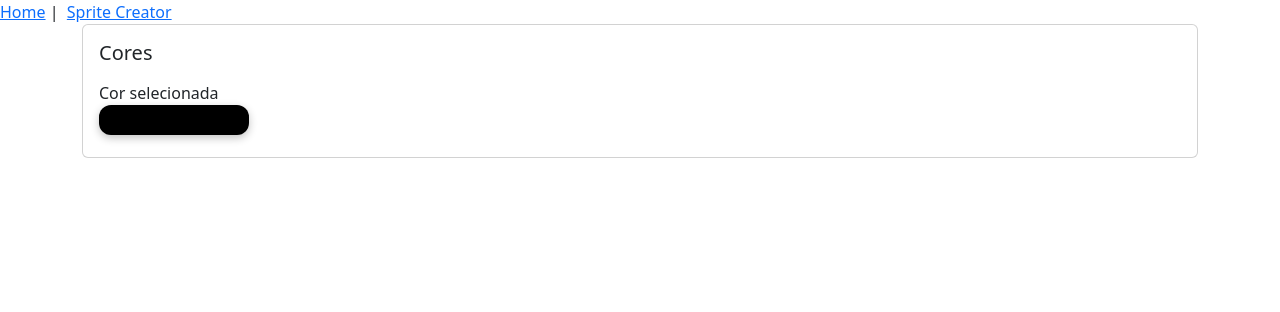
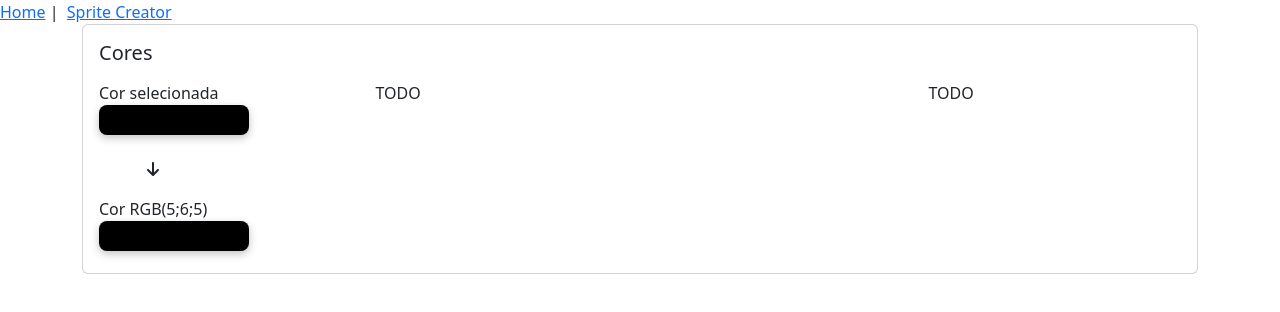
Before and after one commit to MatheusAlvesA/cleytin-page, a Vue app: page /sprite-creator in a window 1280 px wide. Shown: the top 312 px of the page. Built offline with nearby package versions, Linux system fonts and the light colour scheme.

Commit message:
Finaliza protótipo do seletor de cores

```diff
--- a/package.json
+++ b/package.json
@@ -10,6 +10,11 @@
     "format": "prettier --write src/"
   },
   "dependencies": {
+    "@fortawesome/fontawesome-svg-core": "^6.4.0",
+    "@fortawesome/free-brands-svg-icons": "^6.4.0",
+    "@fortawesome/free-regular-svg-icons": "^6.4.0",
+    "@fortawesome/free-solid-svg-icons": "^6.4.0",
+    "@fortawesome/vue-fontawesome": "^3.0.3",
     "@popperjs/core": "^2.11.8",
     "bootstrap": "^5.3.0",
     "vue": "^3.3.2",
--- a/src/components/ColorSelector.vue
+++ b/src/components/ColorSelector.vue
@@ -1,5 +1,8 @@
 <template>
-  <div class="wrapper" :style="{'background-color': parsedColor}"></div>
+  <div ref="outWrapper" class="out-wrapper" :class="{'disabled': disabled}">
+    <input ref="input" class="hidden-input" type="color" :value="parsedColor" @change="parsedColor = $event.target.value" />
+    <div class="wrapper" :style="{'background-color': parsedColor}"></div>
+  </div>
 </template>
 
 <script>
@@ -11,25 +14,53 @@ export default {
       type: Object,
       required: true,
       default: () => ({r: 255, g: 255, b: 255})
+    },
+    disabled: {
+      type: Boolean,
+      default: false
     }
   },
   emits: ['update:modelValue'],
   computed: {
-    parsedColor() {
-      return colorObjectToString(this.modelValue);
+    parsedColor: {
+      get() {
+        return colorObjectToString(this.modelValue);
+      },
+      set(value) {
+        this.$emit('update:modelValue', {r: parseInt(value.slice(1, 3), 16), g: parseInt(value.slice(3, 5), 16), b: parseInt(value.slice(5, 7), 16)});
+      }
     }
   },
-  mounted() {}
+  mounted() {
+    this.$refs.outWrapper.addEventListener('click', () => {
+      if (this.disabled) return;
+      this.$refs.input.click();
+    });
+  }
 }
 </script>
 
 <style scoped>
+.out-wrapper.disabled {
+  pointer-events: none;
+}
 .wrapper {
   display: inline-block;
   width: 150px;
   height: 30px;
-  border-radius: 12px;
+  border-radius: 8px;
   cursor: pointer;
   box-shadow: rgba(0, 0, 0, 0.24) 0px 3px 8px;
 }
+.out-wrapper.disabled .wrapper {
+  cursor: default;
+}
+
+.hidden-input {
+  width: 0px;
+  height: 0px;
+  border: none;
+  padding: 0px;
+  visibility: hidden;
+}
 </style>
--- a/src/main.js
+++ b/src/main.js
@@ -1,6 +1,12 @@
 import './assets/main.scss'
 import "bootstrap/dist/css/bootstrap.min.css"
 import "bootstrap"
+
+import { library } from '@fortawesome/fontawesome-svg-core'
+import { FontAwesomeIcon } from '@fortawesome/vue-fontawesome'
+import { faArrowDown } from '@fortawesome/free-solid-svg-icons'
+
+library.add(faArrowDown)
 
 import { createApp } from 'vue'
 import App from './App.vue'
@@ -9,5 +15,5 @@ import router from './router'
 const app = createApp(App)
 
 app.use(router)
-
+app.component('font-awesome-icon', FontAwesomeIcon)
 app.mount('#app')
--- a/src/utils.js
+++ b/src/utils.js
@@ -1,3 +1,11 @@
 export function colorObjectToString(color) {
     return `rgb(${color.r}, ${color.g}, ${color.b})`;
 };
+
+export function color888To565(color) {
+    return {
+        r: color.r & 0b11111000,
+        g: color.g & 0b11111100,
+        b: color.b & 0b11111000
+    };
+}
--- a/src/views/SpriteCreator.vue
+++ b/src/views/SpriteCreator.vue
@@ -3,8 +3,20 @@
     <div class="card">
       <div class="card-body">
         <h5 class="card-title mb-3">Cores</h5>
-        <span>Cor selecionada</span><br />
-        <ColorSelector v-model="selectedColor" />
+        <div class="row">
+          <div class="col-md-3">
+            <span>Cor selecionada</span><br />
+            <ColorSelector v-model="selectedColor" />
+            <div class="my-3 ps-5">
+              <font-awesome-icon icon="fa-solid fa-arrow-down" />
+            </div>
+            <span>Cor RGB(5;6;5)</span><br />
+            <ColorSelector :modelValue="selectedColor565" :disabled="true" />
+          </div>
+          <div class="col-md-6">TODO</div>
+          <div class="col-md-3">TODO</div>
+        </div>
+
       </div>
     </div>
   </main>
@@ -12,6 +24,7 @@
 
 <script>
 import ColorSelector from '@/components/ColorSelector.vue';
+import { color888To565 } from '@/utils.js';
 
 const maxWidth = 320;
 const maxHeight = 240;
@@ -35,6 +48,11 @@ export default {
       monochromaticMode: false
     };
   },
+  computed: {
+    selectedColor565() {
+      return color888To565(this.selectedColor);
+    },
+  },
   methods: {},
   mounted() {}
 }
```
Also changed, not shown: 1 other file (tests, documents, lock files or other folders).
